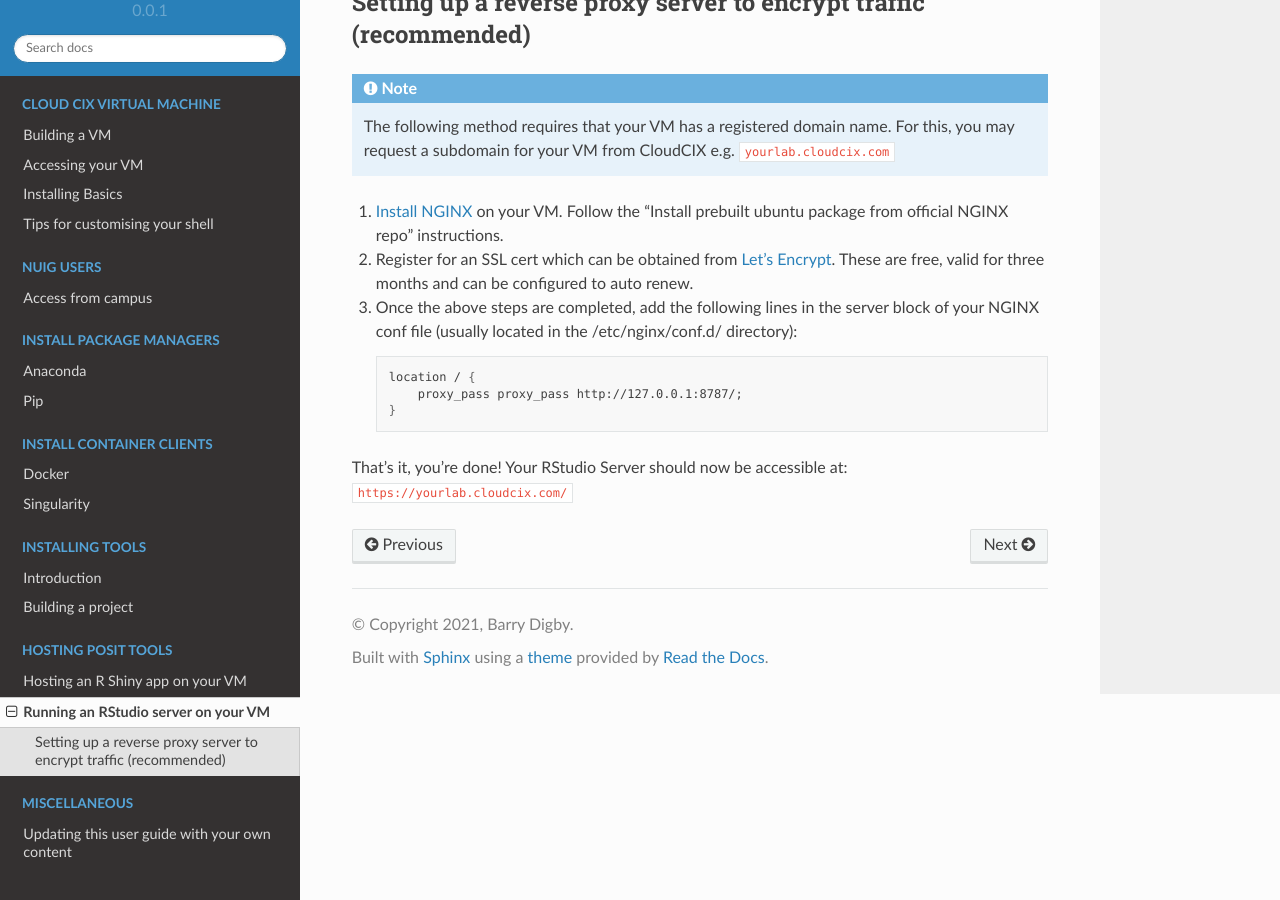
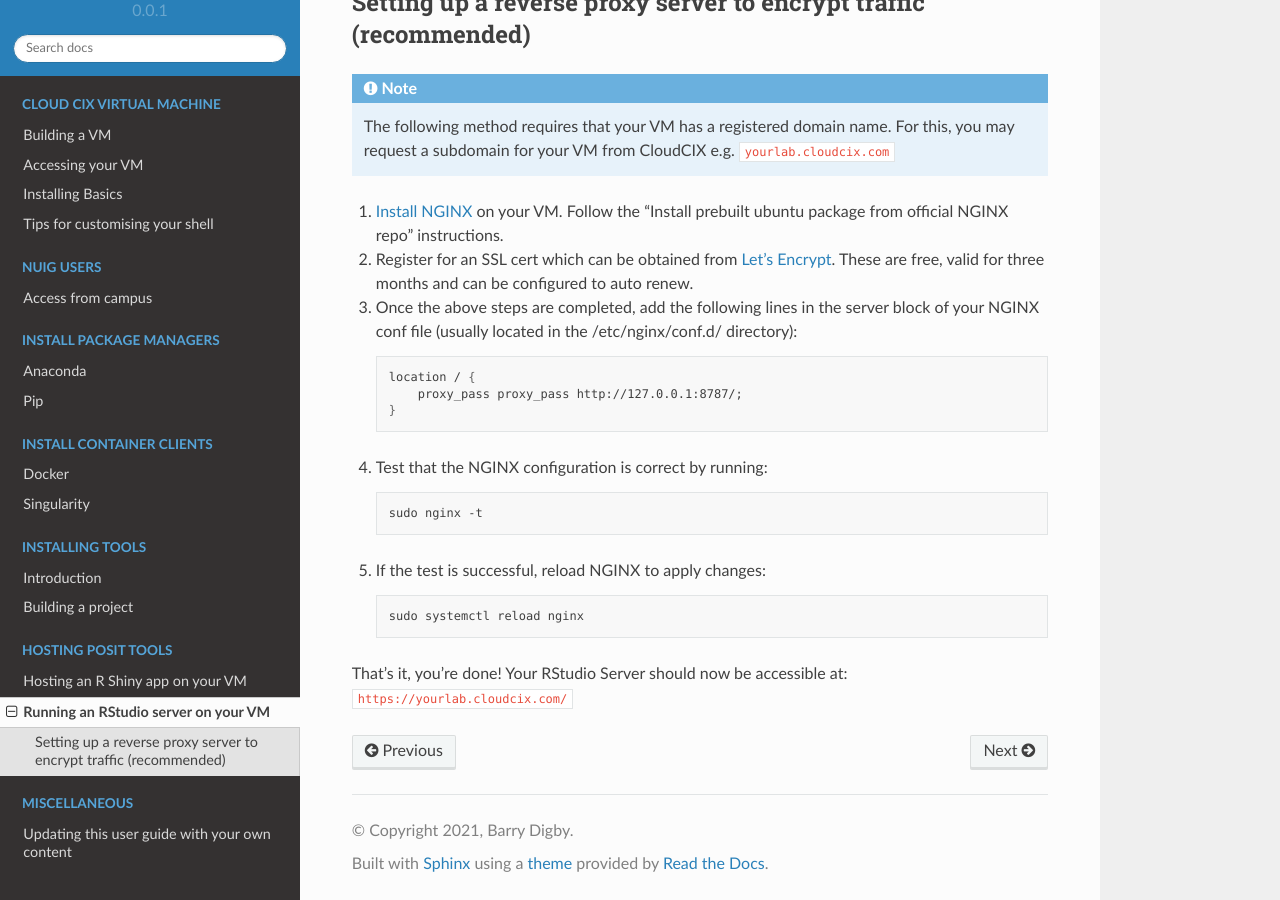
Before and after one commit to BarryDigby/Cloud_CIX, a Sphinx documentation site: the page built from docs/source/man_pages/rstudio_server.rst, in a window 1280 px wide and 900 px high, scrolled down 785 px. Built offline with Sphinx 7.4.7 and the Read the Docs theme 2.0.0, drawn with Linux system fonts in a browser that asks for light colours.

Commit message:
Added reverse proxy info from CloudCIX

```diff
--- a/docs/source/man_pages/rstudio_server.rst
+++ b/docs/source/man_pages/rstudio_server.rst
@@ -40,5 +40,17 @@ Setting up a reverse proxy server to encrypt traffic (recommended)
         proxy_pass proxy_pass http://127.0.0.1:8787/;
     }
 
+4. Test that the NGINX configuration is correct by running:
+
+   .. code-block:: bash
+
+    sudo nginx -t
+
+5. If the test is successful, reload NGINX to apply changes:
+
+   .. code-block:: bash
+
+    sudo systemctl reload nginx
+
 That's it, you're done! Your RStudio Server should now be accessible at:
 ``https://yourlab.cloudcix.com/``
```
Also changed, not shown: docs/source/man_pages/hosting_rshiny_app.rst (+12 -0 lines).
